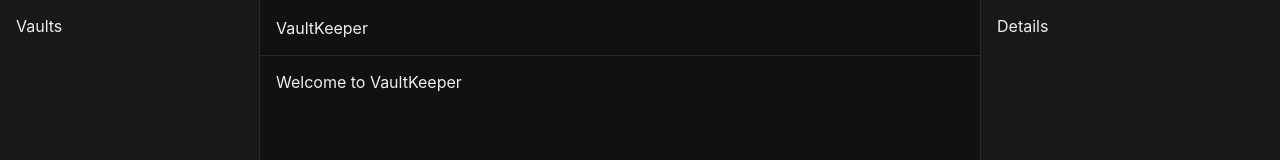
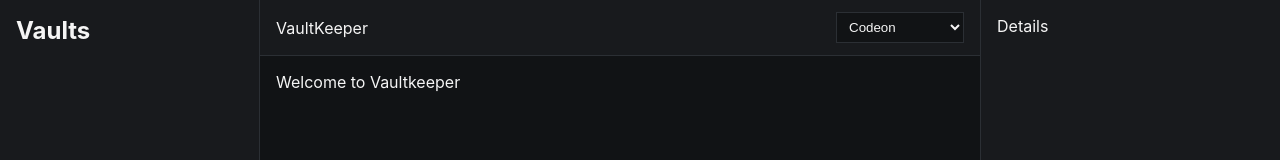
Before and after one commit to LazyBeaver007/vaultkeeper, a React (Vite) app: page / in a window 1280 px wide. Shown: the top 160 px of the page. Built offline with nearby package versions, Linux system fonts and the light colour scheme.

Commit message:
Theme engine added, live switching

```diff
--- a/src/app/App.tsx
+++ b/src/app/App.tsx
@@ -1,6 +1,12 @@
 import {AppShell} from "../layouts/AppShell"
+import { useThemeStore } from "../stores/themeStore"
 
 export default function App()
 {
-    return <AppShell/>
+    const activeTheme = useThemeStore((state)=>state.activeTheme)
+    return (
+        <div data-theme={activeTheme}>
+        <AppShell/>
+        </div>
+    );
 }
--- /dev/null
+++ b/src/app/themes.ts
@@ -0,0 +1,7 @@
+import type { ThemeDefinition } from "../types/themes";
+
+export const themes: ThemeDefinition[] = [
+  { id: "codeon", label: "Codeon" },
+  { id: "parchment", label: "Parchment" },
+  { id: "neon-terminus", label: "Neon Terminus" },
+];
--- a/src/layouts/AppShell.tsx
+++ b/src/layouts/AppShell.tsx
@@ -1,14 +1,33 @@
-export function AppShell()
-{
+import { themes } from "../app/themes";
+import { useThemeStore } from "../stores/themeStore";
+
+export function AppShell() {
+  const { activeTheme, setTheme } = useThemeStore();
+
   return (
     <div className="app-shell">
-            <aside className="sidebar"> Vaults</aside>
+      <aside className="sidebar">
+        <h2>Vaults</h2>
+      </aside>
 
       <main className="main-content">
-                <header className="topbar">VaultKeeper</header>
+        <header className="topbar">
+          <span>VaultKeeper</span>
+
+          <select
+            value={activeTheme}
+            onChange={(e) => setTheme(e.target.value as any)}
+          >
+            {themes.map((theme) => (
+              <option key={theme.id} value={theme.id}>
+                {theme.label}
+              </option>
+            ))}
+          </select>
+        </header>
 
         <section className="workspace">
-                Welcome to VaultKeeper
+          Welcome to Vaultkeeper
         </section>
       </main>
 
--- /dev/null
+++ b/src/stores/themeStore.ts
@@ -0,0 +1,13 @@
+
+import { create } from "zustand";
+import type { ThemeName } from "../types/themes";
+
+interface ThemeState {
+  activeTheme: ThemeName;
+  setTheme: (theme: ThemeName) => void;
+}
+
+export const useThemeStore = create<ThemeState>((set) => ({
+  activeTheme: "codeon",
+  setTheme: (theme) => set({ activeTheme: theme }),
+}));
--- a/src/styles/globals.css
+++ b/src/styles/globals.css
@@ -11,8 +11,38 @@ html, body, #root {
 
 body {
   font-family: Inter, sans-serif;
-  background: #111;
-  color: #eee;
+}
+
+/* THEME TOKENS */
+
+[data-theme="codeon"] {
+  --bg: #111315;
+  --panel: #181a1d;
+  --border: #2b2f34;
+  --text: #f5f5f5;
+  --accent: #6d7cff;
+}
+
+[data-theme="parchment"] {
+  --bg: #efe2c2;
+  --panel: #e2d2af;
+  --border: #8d6b3f;
+  --text: #2b1c0f;
+  --accent: #9b4d1f;
+}
+
+[data-theme="neon-terminus"] {
+  --bg: #0b0d12;
+  --panel: #121622;
+  --border: #24304f;
+  --text: #e8f7ff;
+  --accent: #00f0ff;
+}
+
+[data-theme] {
+  background: var(--bg);
+  color: var(--text);
+  min-height: 100%;
 }
 
 .app-shell {
@@ -21,30 +51,44 @@ body {
   height: 100vh;
 }
 
+.sidebar,
+.details-panel {
+  background: var(--panel);
+  padding: 1rem;
+}
+
 .sidebar {
-  background: #181818;
-  padding: 1rem;
-  border-right: 1px solid #2a2a2a;
+  border-right: 1px solid var(--border);
+}
+
+.details-panel {
+  border-left: 1px solid var(--border);
 }
 
 .main-content {
   display: grid;
   grid-template-rows: 56px 1fr;
+  background: var(--bg);
 }
 
 .topbar {
-  border-bottom: 1px solid #2a2a2a;
   display: flex;
+  justify-content: space-between;
   align-items: center;
   padding: 0 1rem;
+  border-bottom: 1px solid var(--border);
+  background: var(--panel);
 }
 
 .workspace {
   padding: 1rem;
+  background: var(--bg);
+  color: var(--text);
 }
 
-.details-panel {
-  background: #181818;
-  padding: 1rem;
-  border-left: 1px solid #2a2a2a;
+select {
+  background: var(--bg);
+  color: var(--text);
+  border: 1px solid var(--border);
+  padding: 0.35rem 0.5rem;
 }
--- /dev/null
+++ b/src/types/themes.ts
@@ -0,0 +1,10 @@
+export type ThemeName =
+    | "codeon"
+    | "parchment"
+    | "neon-terminus";
+
+export interface ThemeDefinition
+{
+    id: ThemeName;
+    label: string;
+}
```
Lines whose indentation alone changed are shown as unchanged.
